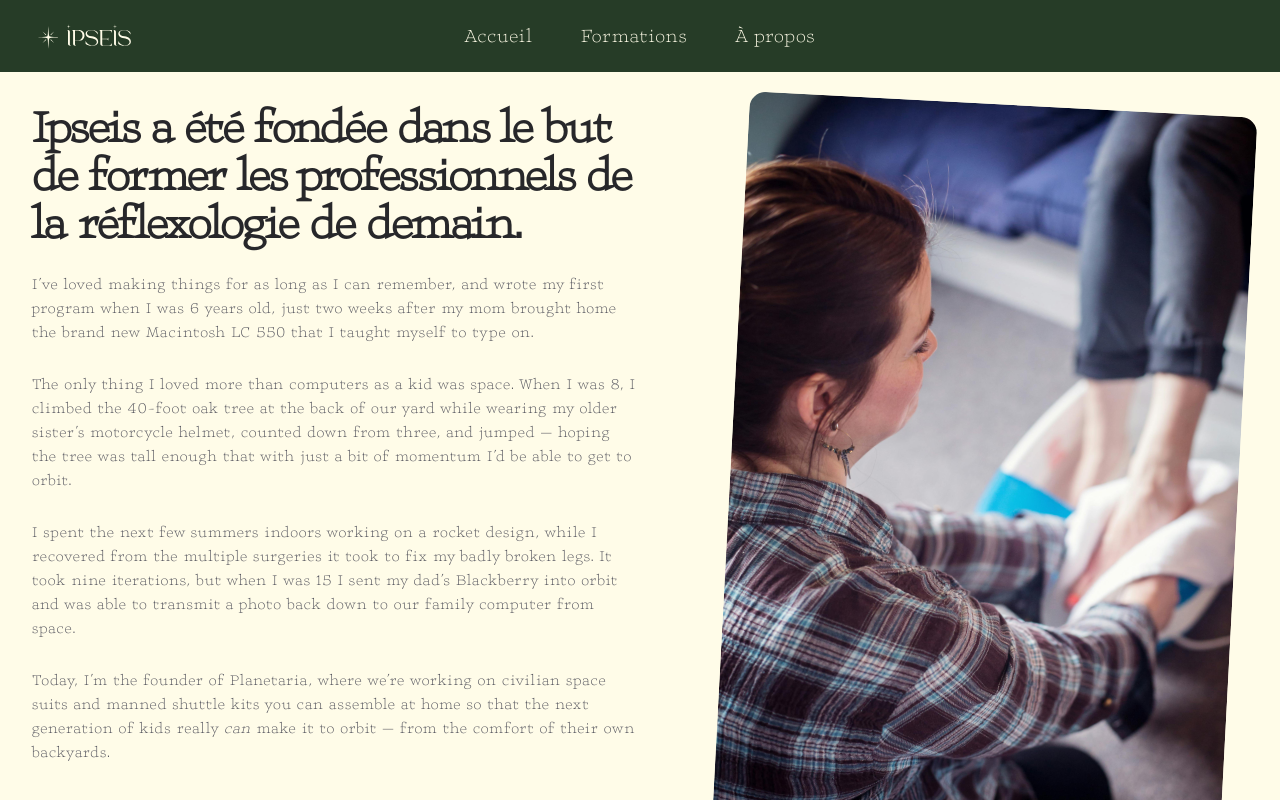
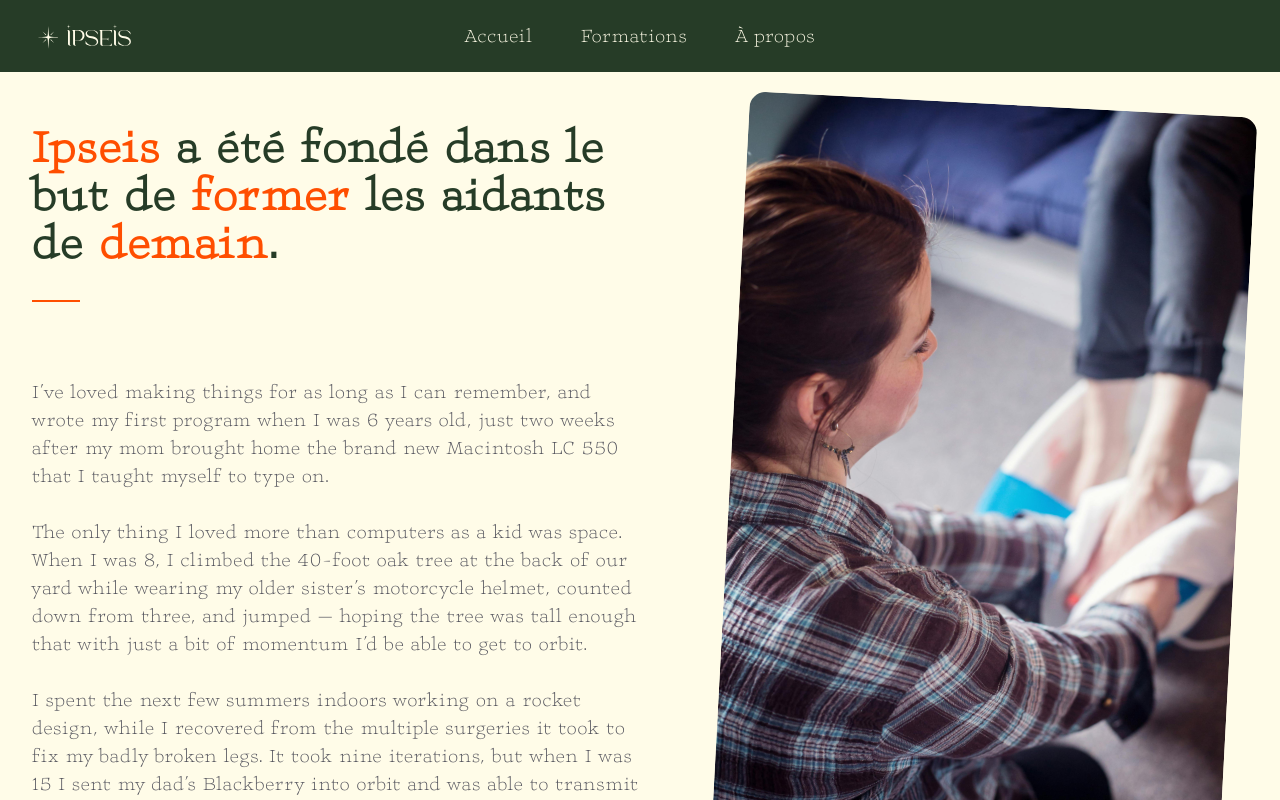
Before and after one commit to Jyok1m/ipseis, a Next.js app: page /a-propos in a window 1280 px wide. Shown: the top 800 px of the page. Built offline with nearby package versions, Linux system fonts and the light colour scheme.

Commit message:
Refactoriser la taille de police et les styles des formulaires de contact et des classes CSS sur la page d'accueil, la page de contact, la page de formation et le composant de notification

```diff
--- a/src/app/a-propos/page.tsx
+++ b/src/app/a-propos/page.tsx
@@ -28,10 +28,14 @@ export default function APropos() {
 						</div>
 					</div>
 					<div className="lg:order-first lg:row-span-2">
-						<h1 className="text-4xl font-bold tracking-tight text-zinc-800 sm:text-5xl">
-							Ipseis a été fondée dans le but de former les professionnels de la réflexologie de demain.
-						</h1>
-						<div className="mt-6 space-y-7 text-base text-zinc-600">
+						<div className="text-5xl font-bold tracking-wider text-univers py-5">
+							<h1>
+								<span className="text-cohesion">Ipseis</span> a été fondé dans le but de <span className="text-cohesion">former</span> les aidants de{" "}
+								<span className="text-cohesion">demain</span>.
+							</h1>
+							<div className="border border-cohesion w-12 my-8"></div>
+						</div>
+						<div className="mt-6 space-y-7 text-xl text-zinc-600">
 							<p>
 								I’ve loved making things for as long as I can remember, and wrote my first program when I was 6 years old, just two weeks after my mom
 								brought home the brand new Macintosh LC 550 that I taught myself to type on.
```
